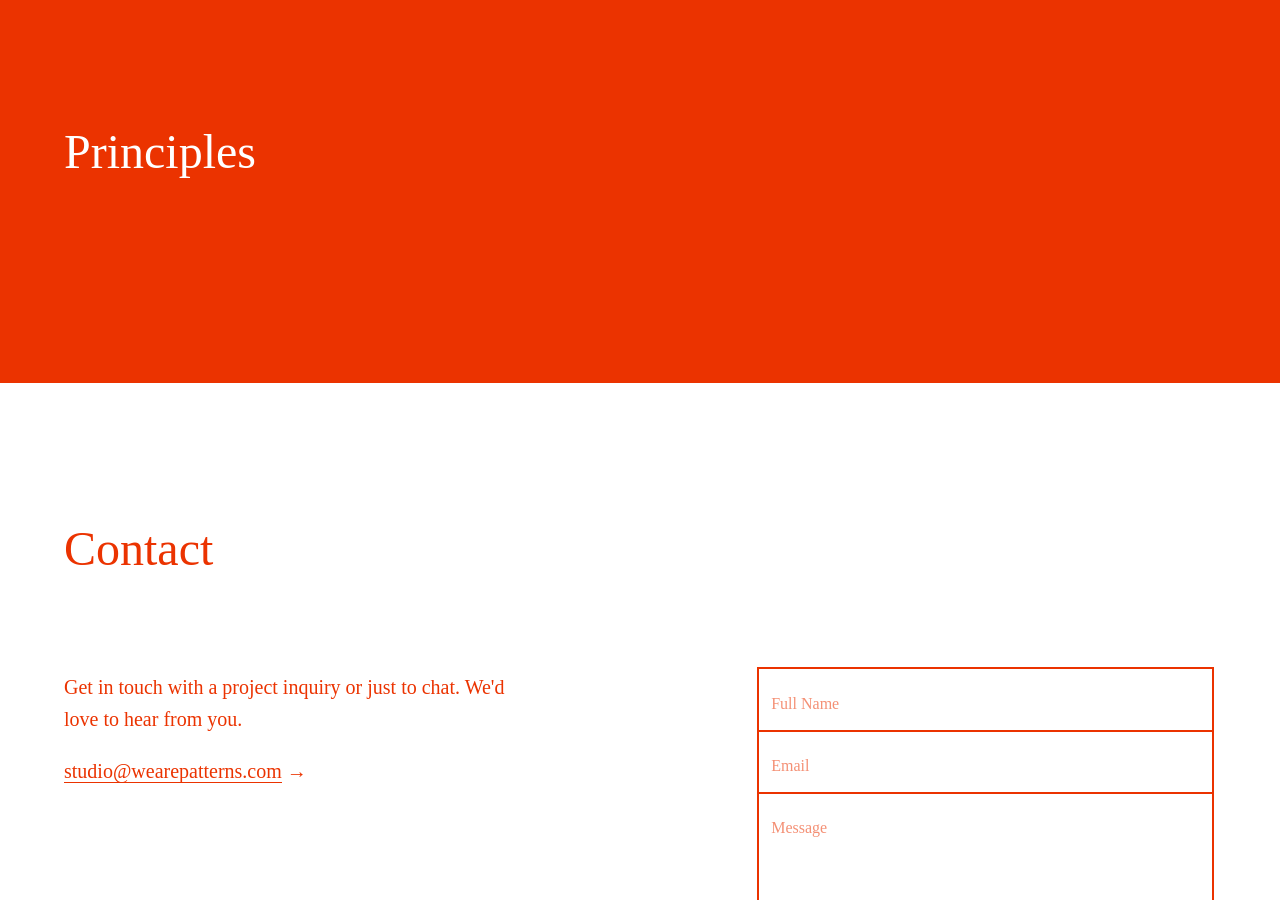
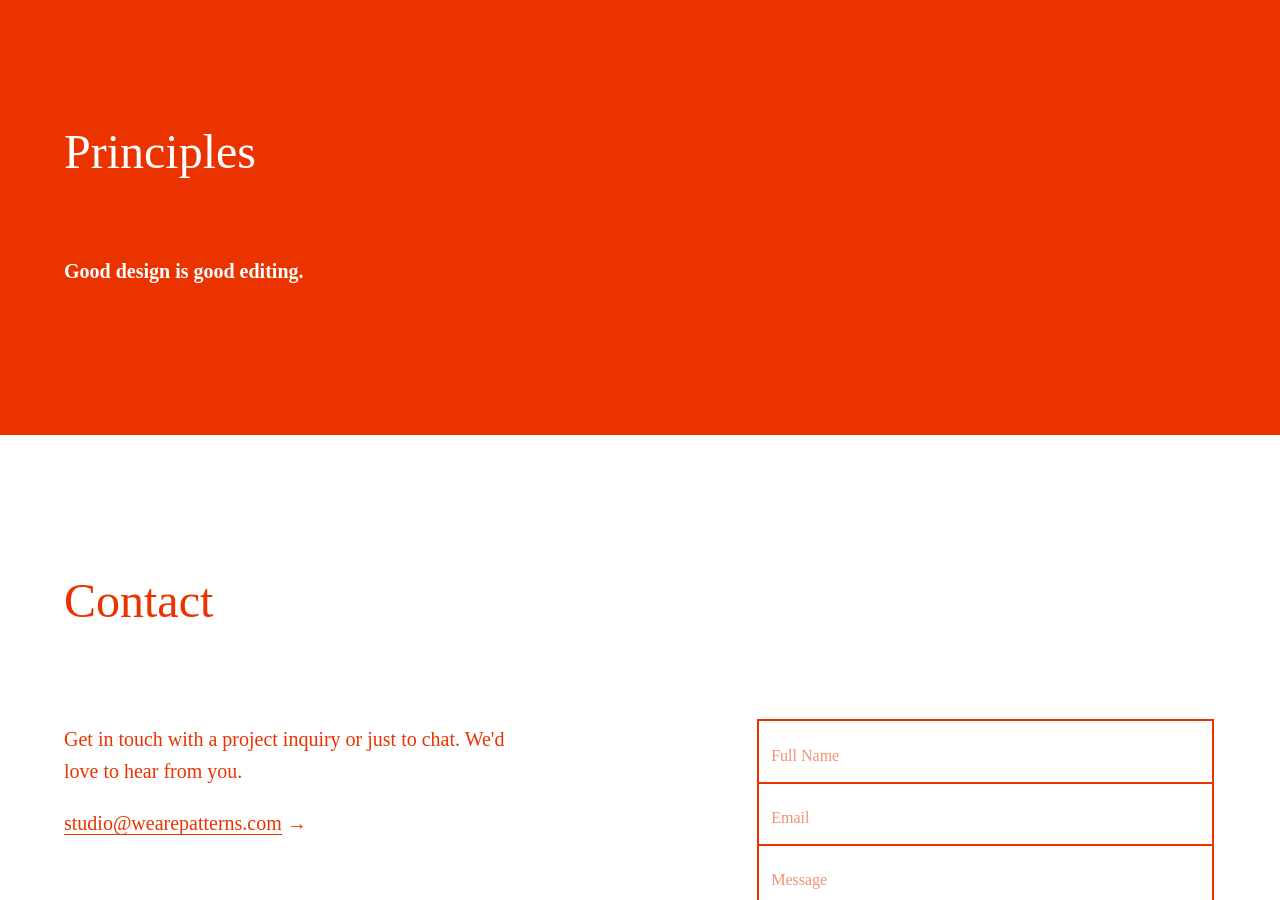
Before and after one commit to wearepatterns/wearepatterns.github.io, a Jekyll site: the page built from index.markdown, in a window 1280 px wide and 900 px high, scrolled down 664 px. Built offline with Jekyll 4.4.1, drawn with Linux system fonts in a browser that asks for light colours.

Commit message:
Update new.html

```diff
--- a/_layouts/new.html
+++ b/_layouts/new.html
@@ -45,6 +45,8 @@
     <main class="bg-newred white pb5 pb6-l f4 lh-copy">
         <section class="mh3 mh4-ns mh5-l mw9 bg-bblue">
             <h1 class="pt5 pt6-l pb0 pb4 mt0 f3 f1-l normal">Principles</h1>
+            <h2 class="f4">Good design is good editing.</p>
+
         </section>
     </main>
     <main class="bg-white newred pb5 pb6-l f4 lh-copy">
```
